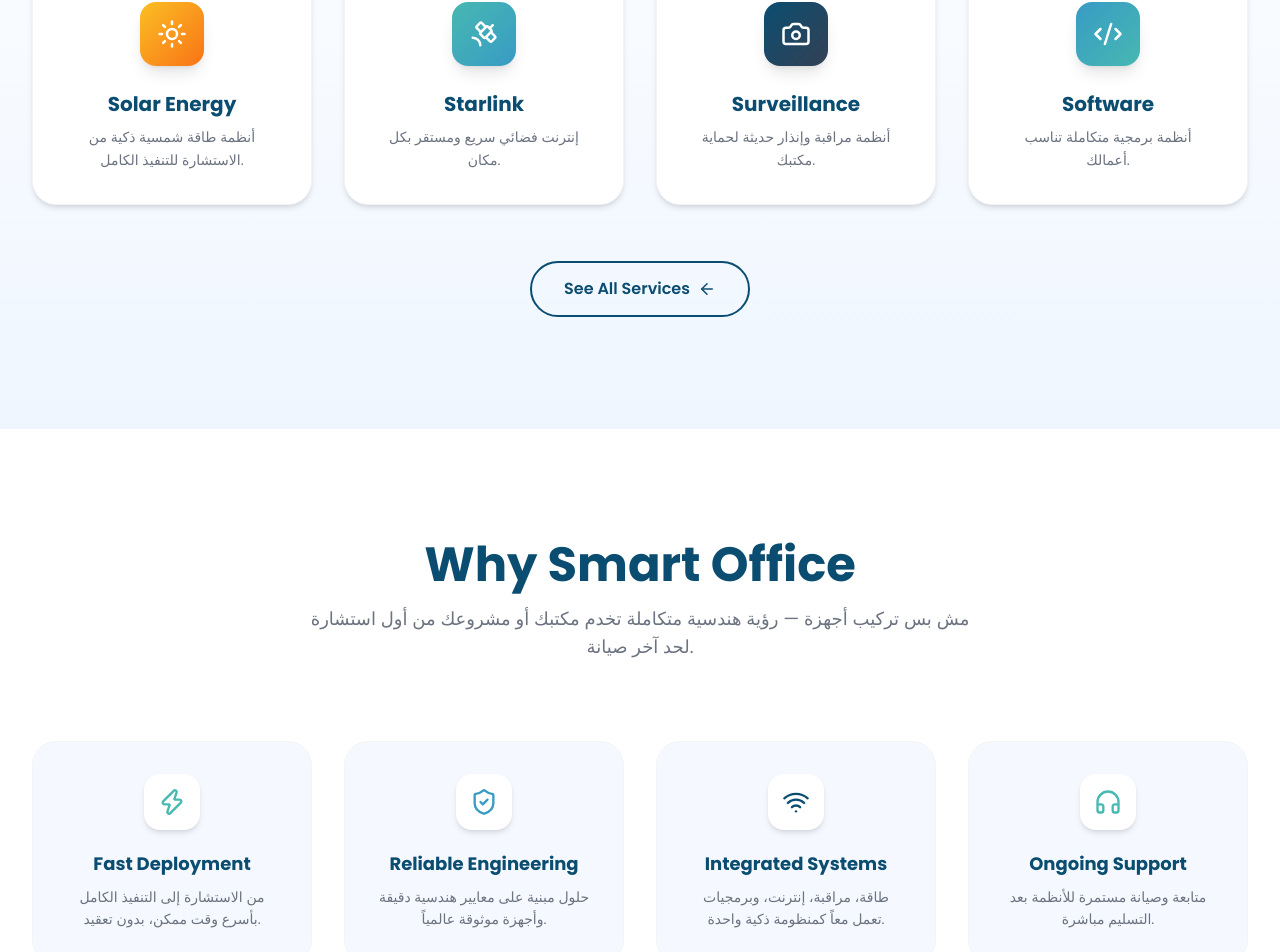
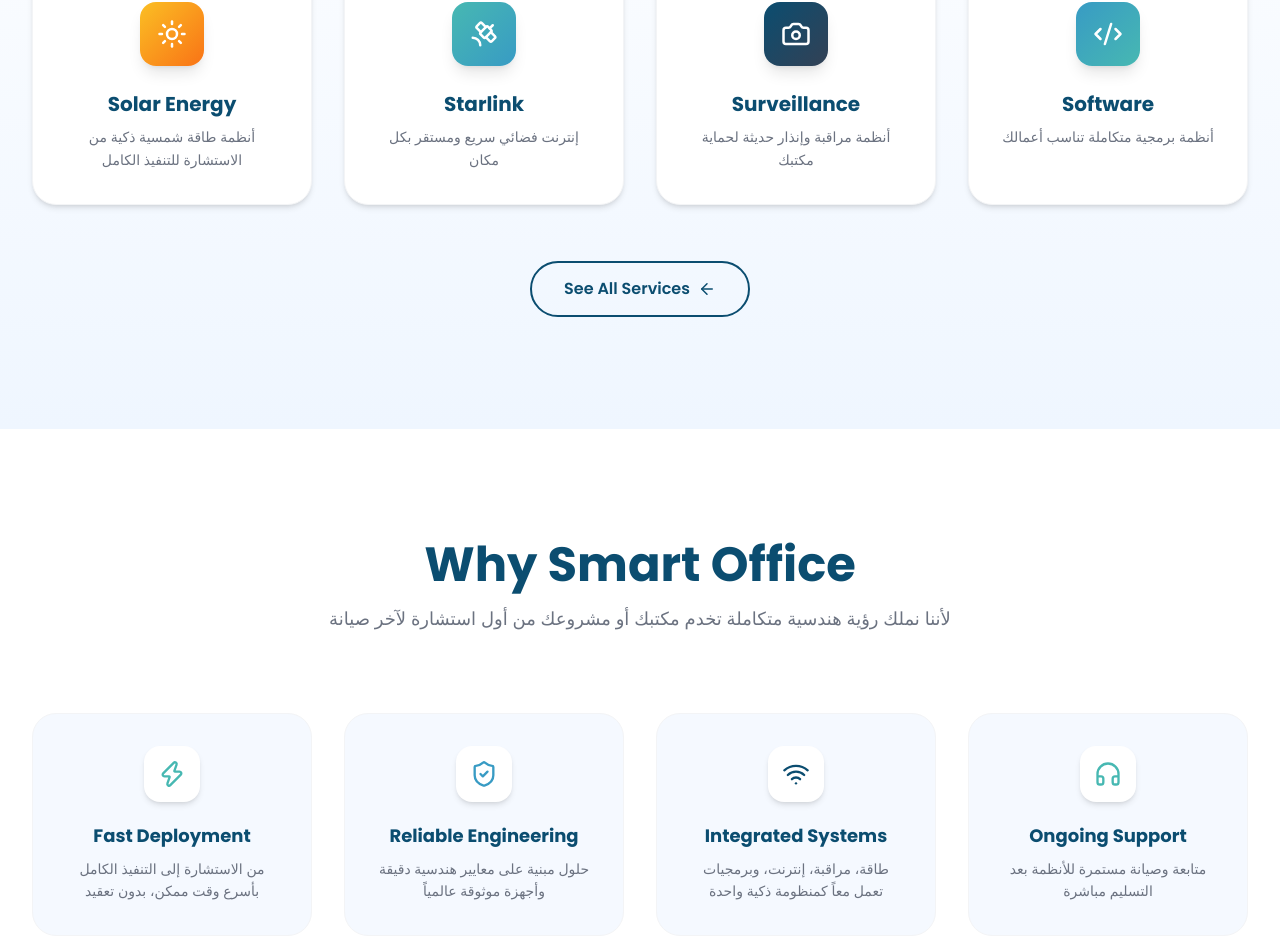
Before and after one commit to majedjazzan/smart-office, a React (Vite) app: page / in a window 1280 px wide. Shown: the part 1099-2051 px from the top of the page. Built offline with nearby package versions, Linux system fonts and the light colour scheme.

Commit message:
add home page sections + services/contact enhancements

```diff
--- a/src/components/CtaBanner.jsx
+++ b/src/components/CtaBanner.jsx
@@ -23,7 +23,7 @@ function CtaBanner() {
         <Reveal delay={0.1}>
           <p className="text-white/70 text-lg mb-10 leading-relaxed">
             تواصل معنا اليوم وخلّي فريقنا الهندسي يساعدك تختار الحل الأنسب
-            لمكتبك أو مشروعك — طاقة، مراقبة، إنترنت، أو برمجيات.
+            لمكتبك أو مشروعك — طاقة، مراقبة، إنترنت، أو برمجيات
           </p>
         </Reveal>
 
--- a/src/components/ProcessSteps.jsx
+++ b/src/components/ProcessSteps.jsx
@@ -7,12 +7,12 @@ function ProcessSteps() {
     {
       icon: <PhoneCall size={26} className="text-aqua" />,
       title: "تواصل واستشارة",
-      desc: "نسمع احتياجك ونحدد أفضل حل هندسي مناسب لمكتبك أو مشروعك.",
+      desc: "نسمع احتياجك ونحدد أفضل حل هندسي مناسب لمكتبك أو مشروعك",
     },
     {
       icon: <ClipboardList size={26} className="text-steel" />,
       title: "تصميم ودراسة",
-      desc: "نجهز خطة فنية ومخطط تنفيذ واضح قبل البدء بأي عمل.",
+      desc: "نجهز خطة فنية ومخطط تنفيذ واضح قبل البدء بأي عمل",
     },
     {
       icon: <Wrench size={26} className="text-navy dark:text-white" />,
@@ -22,7 +22,7 @@ function ProcessSteps() {
     {
       icon: <LifeBuoy size={26} className="text-aqua" />,
       title: "دعم ومتابعة",
-      desc: "نستمر بمتابعة الأنظمة وصيانتها بعد التسليم مباشرة.",
+      desc: "نستمر بمتابعة الأنظمة وصيانتها بعد التسليم مباشرة",
     },
   ];
 
--- a/src/components/Projects.jsx
+++ b/src/components/Projects.jsx
@@ -19,7 +19,7 @@ function Projects() {
                 مشروع الطاقة الشمسية
               </h3>
               <p className="text-gray-600 text-sm">
-                تركيب نظام طاقة شمسية كامل لمنزل أو شركة.
+                تركيب نظام طاقة شمسية كامل لمنزل أو شركة
               </p>
             </div>
           </div>
@@ -36,7 +36,7 @@ function Projects() {
                 مشروع الإنترنت الفضائي
               </h3>
               <p className="text-gray-600 text-sm">
-                تغطية إنترنت عالي السرعة لأماكن نائية.
+                تغطية إنترنت عالي السرعة لأماكن نائية
               </p>
             </div>
           </div>
@@ -51,7 +51,7 @@ function Projects() {
             <div className="p-4">
               <h3 className="text-lg font-semibold mb-2">أنظمة البطاريات</h3>
               <p className="text-gray-600 text-sm">
-                تركيب وصيانة أنظمة تخزين الطاقة لضمان استمرارية التشغيل.
+                تركيب وصيانة أنظمة تخزين الطاقة لضمان استمرارية التشغيل
               </p>
             </div>
           </div>
--- a/src/components/ServicesPreview.jsx
+++ b/src/components/ServicesPreview.jsx
@@ -8,25 +8,25 @@ function ServicesPreview() {
     {
       icon: <Sun size={30} className="text-white" />,
       title: "Solar Energy",
-      desc: "أنظمة طاقة شمسية ذكية من الاستشارة للتنفيذ الكامل.",
+      desc: "أنظمة طاقة شمسية ذكية من الاستشارة للتنفيذ الكامل",
       color: "from-amber-400 to-orange-500",
     },
     {
       icon: <Satellite size={30} className="text-white" />,
       title: "Starlink",
-      desc: "إنترنت فضائي سريع ومستقر بكل مكان.",
+      desc: "إنترنت فضائي سريع ومستقر بكل مكان",
       color: "from-aqua to-steel",
     },
     {
       icon: <Camera size={30} className="text-white" />,
       title: "Surveillance",
-      desc: "أنظمة مراقبة وإنذار حديثة لحماية مكتبك.",
+      desc: "أنظمة مراقبة وإنذار حديثة لحماية مكتبك",
       color: "from-navy to-slate-700",
     },
     {
       icon: <Code2 size={30} className="text-white" />,
       title: "Software",
-      desc: "أنظمة برمجية متكاملة تناسب أعمالك.",
+      desc: "أنظمة برمجية متكاملة تناسب أعمالك",
       color: "from-steel to-aqua",
     },
   ];
--- a/src/components/WhyUs.jsx
+++ b/src/components/WhyUs.jsx
@@ -7,22 +7,22 @@ function WhyUs() {
     {
       icon: <Zap className="text-aqua" size={28} />,
       title: "Fast Deployment",
-      desc: "من الاستشارة إلى التنفيذ الكامل بأسرع وقت ممكن، بدون تعقيد.",
+      desc: "من الاستشارة إلى التنفيذ الكامل بأسرع وقت ممكن، بدون تعقيد",
     },
     {
       icon: <ShieldCheck className="text-steel" size={28} />,
       title: "Reliable Engineering",
-      desc: "حلول مبنية على معايير هندسية دقيقة وأجهزة موثوقة عالمياً.",
+      desc: "حلول مبنية على معايير هندسية دقيقة وأجهزة موثوقة عالمياً",
     },
     {
       icon: <Wifi className="text-navy dark:text-white" size={28} />,
       title: "Integrated Systems",
-      desc: "طاقة، مراقبة، إنترنت، وبرمجيات تعمل معاً كمنظومة ذكية واحدة.",
+      desc: "طاقة، مراقبة، إنترنت، وبرمجيات تعمل معاً كمنظومة ذكية واحدة",
     },
     {
       icon: <Headphones className="text-aqua" size={28} />,
       title: "Ongoing Support",
-      desc: "متابعة وصيانة مستمرة للأنظمة بعد التسليم مباشرة.",
+      desc: "متابعة وصيانة مستمرة للأنظمة بعد التسليم مباشرة",
     },
   ];
 
@@ -37,8 +37,8 @@ function WhyUs() {
           </Reveal>
           <Reveal delay={0.1}>
             <p className="mt-4 text-gray-500 dark:text-gray-300 text-lg max-w-2xl mx-auto">
-              مش بس تركيب أجهزة — رؤية هندسية متكاملة تخدم مكتبك أو مشروعك من
-              أول استشارة لحد آخر صيانة.
+              لأننا نملك رؤية هندسية متكاملة تخدم مكتبك أو مشروعك من أول استشارة
+              لآخر صيانة
             </p>
           </Reveal>
         </div>
```
